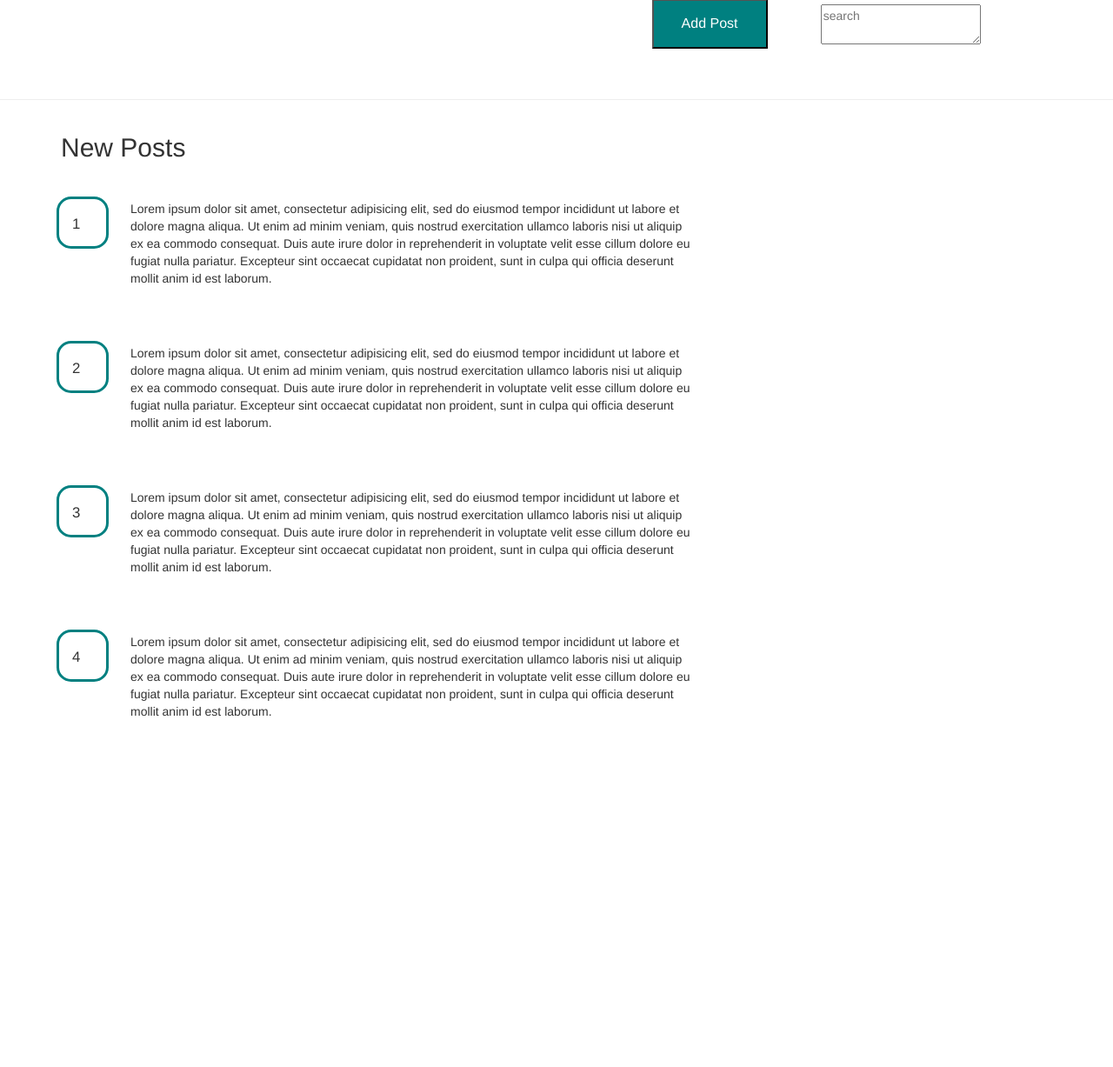
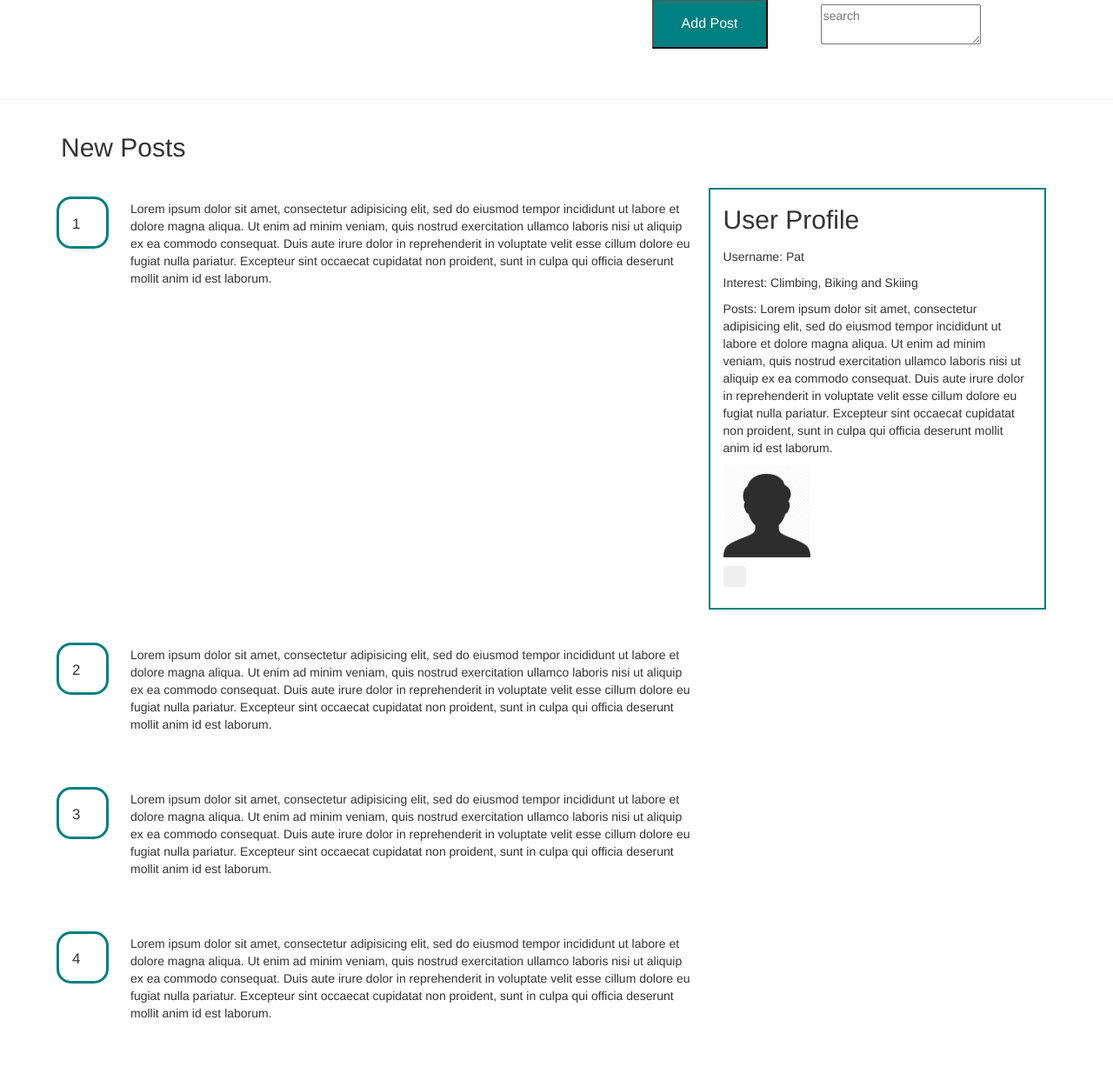
Before and after one commit to Griffin-Brome/Adventure-Bulletin, a PHP site: page /home.html in a window 1280 px wide. Shown: the part 251-1478 px from the top of the page at 87% size. Before the commit the page ends 1075 px from the top, so only its background shows below. Run offline with PHP 8.4, Linux system fonts and the light colour scheme; some libraries are stand-ins or nearby versions.

Commit message:
Rough draft for website

```diff
--- a/home.css
+++ b/home.css
@@ -30,3 +30,6 @@ div {
 #new{
     font-size: 30px;
 }
+#userProfile{
+    border:  2px solid teal;
+}
--- a/home.html
+++ b/home.html
@@ -4,6 +4,8 @@
     <meta charset="utf-8"/>
     <title>Home</title>
     <link rel="stylesheet" href="https://maxcdn.bootstrapcdn.com/bootstrap/3.3.5/css/bootstrap.min.css">
+    <link rel="stylesheet" href="https://cdnjs.cloudflare.com/ajax/libs/font-awesome/4.7.0/css/font-awesome.min.css">
+    <link rel="stylesheet" href="https://maxcdn.bootstrapcdn.com/font-awesome/4.4.0/css/font-awesome.min.css">
     <link rel="stylesheet" href="home.css">
 </head>
 <main>
@@ -20,7 +22,6 @@
                 <img src="Logo.png" alt="Logo" id="Logo" width=200>
                 <p><textarea id="search" placeholder="search"></textarea></p>
             </div>
-
     </div>
     </div>
     <hr>
@@ -30,20 +31,31 @@
 <body>
     <div class="container">
         <p id="new">New Posts</p>
+
         <div class="row" id="second">
             <div class="col-sm-1">
                 <p>1</p>
             </div>
             <div class="col-sm-7">
-                <p>Lorem ipsum dolor sit amet, consectetur adipisicing elit, sed do eiusmod tempor incididunt ut labore et dolore magna aliqua. Ut enim ad minim veniam, quis nostrud exercitation ullamco laboris nisi ut aliquip ex ea commodo consequat. Duis aute irure dolor in reprehenderit in voluptate velit esse cillum dolore eu fugiat nulla pariatur. Excepteur sint occaecat cupidatat non proident, sunt in culpa qui officia deserunt mollit anim id est laborum.</p>
+                <p id="post1">Lorem ipsum dolor sit amet, consectetur adipisicing elit, sed do eiusmod tempor incididunt ut labore et dolore magna aliqua. Ut enim ad minim veniam, quis nostrud exercitation ullamco laboris nisi ut aliquip ex ea commodo consequat. Duis aute irure dolor in reprehenderit in voluptate velit esse cillum dolore eu fugiat nulla pariatur. Excepteur sint occaecat cupidatat non proident, sunt in culpa qui officia deserunt mollit anim id est laborum.</p>
             </div>
+            <!--User profile-->
+            <div class="col-sm-4" id="userProfile">
+                <p style="font-size: 30px;">User Profile</p>
+                <p id="username">Username: Pat</p>
+                <p id="Interests">Interest: Climbing, Biking and Skiing</p>
+                <p id="Posts">Posts: Lorem ipsum dolor sit amet, consectetur adipisicing elit, sed do eiusmod tempor incididunt ut labore et dolore magna aliqua. Ut enim ad minim veniam, quis nostrud exercitation ullamco laboris nisi ut aliquip ex ea commodo consequat. Duis aute irure dolor in reprehenderit in voluptate velit esse cillum dolore eu fugiat nulla pariatur. Excepteur sint occaecat cupidatat non proident, sunt in culpa qui officia deserunt mollit anim id est laborum.</p>
+                <p id="userImg"><img src="user.png" width=100></p>
+                <p><button class="btn"><i class="fas fa-user-cog"></i></p>
+            </div>
+            <!--End user profile-->
         </div>
         <div class="row" id="third">
             <div class="col-sm-1">
                 <p>2</p>
             </div>
             <div class="col-sm-7">
-                <p>Lorem ipsum dolor sit amet, consectetur adipisicing elit, sed do eiusmod tempor incididunt ut labore et dolore magna aliqua. Ut enim ad minim veniam, quis nostrud exercitation ullamco laboris nisi ut aliquip ex ea commodo consequat. Duis aute irure dolor in reprehenderit in voluptate velit esse cillum dolore eu fugiat nulla pariatur. Excepteur sint occaecat cupidatat non proident, sunt in culpa qui officia deserunt mollit anim id est laborum.</p>
+                <p id="post2">Lorem ipsum dolor sit amet, consectetur adipisicing elit, sed do eiusmod tempor incididunt ut labore et dolore magna aliqua. Ut enim ad minim veniam, quis nostrud exercitation ullamco laboris nisi ut aliquip ex ea commodo consequat. Duis aute irure dolor in reprehenderit in voluptate velit esse cillum dolore eu fugiat nulla pariatur. Excepteur sint occaecat cupidatat non proident, sunt in culpa qui officia deserunt mollit anim id est laborum.</p>
             </div>
         </div>
         <div class="row" id="fourth">
@@ -51,7 +63,7 @@
                 <p>3</p>
             </div>
             <div class="col-sm-7">
-                <p>Lorem ipsum dolor sit amet, consectetur adipisicing elit, sed do eiusmod tempor incididunt ut labore et dolore magna aliqua. Ut enim ad minim veniam, quis nostrud exercitation ullamco laboris nisi ut aliquip ex ea commodo consequat. Duis aute irure dolor in reprehenderit in voluptate velit esse cillum dolore eu fugiat nulla pariatur. Excepteur sint occaecat cupidatat non proident, sunt in culpa qui officia deserunt mollit anim id est laborum.</p>
+                <p id="post3">Lorem ipsum dolor sit amet, consectetur adipisicing elit, sed do eiusmod tempor incididunt ut labore et dolore magna aliqua. Ut enim ad minim veniam, quis nostrud exercitation ullamco laboris nisi ut aliquip ex ea commodo consequat. Duis aute irure dolor in reprehenderit in voluptate velit esse cillum dolore eu fugiat nulla pariatur. Excepteur sint occaecat cupidatat non proident, sunt in culpa qui officia deserunt mollit anim id est laborum.</p>
             </div>
         </div>
         <div class="row" id="fifth">
@@ -59,10 +71,11 @@
                 <p>4</p>
             </div>
             <div class="col-sm-7">
-                <p>Lorem ipsum dolor sit amet, consectetur adipisicing elit, sed do eiusmod tempor incididunt ut labore et dolore magna aliqua. Ut enim ad minim veniam, quis nostrud exercitation ullamco laboris nisi ut aliquip ex ea commodo consequat. Duis aute irure dolor in reprehenderit in voluptate velit esse cillum dolore eu fugiat nulla pariatur. Excepteur sint occaecat cupidatat non proident, sunt in culpa qui officia deserunt mollit anim id est laborum.</p>
+                <p id="post4">Lorem ipsum dolor sit amet, consectetur adipisicing elit, sed do eiusmod tempor incididunt ut labore et dolore magna aliqua. Ut enim ad minim veniam, quis nostrud exercitation ullamco laboris nisi ut aliquip ex ea commodo consequat. Duis aute irure dolor in reprehenderit in voluptate velit esse cillum dolore eu fugiat nulla pariatur. Excepteur sint occaecat cupidatat non proident, sunt in culpa qui officia deserunt mollit anim id est laborum.</p>
             </div>
         </div>
     </div>
+    <!--End of posts-->
 </main>
 </body>
 
```
Also changed, not shown: settings.png (added), user.png (added).
